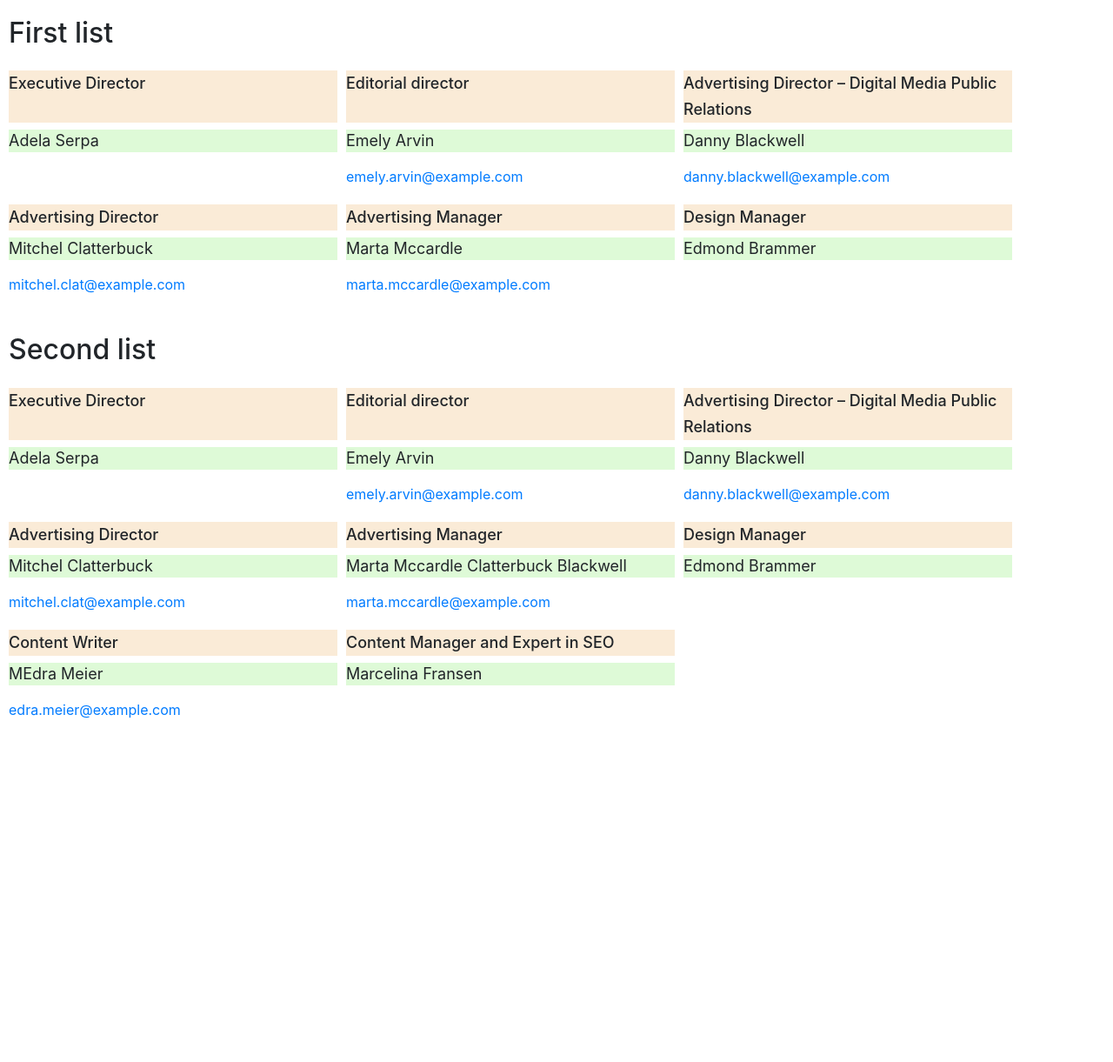
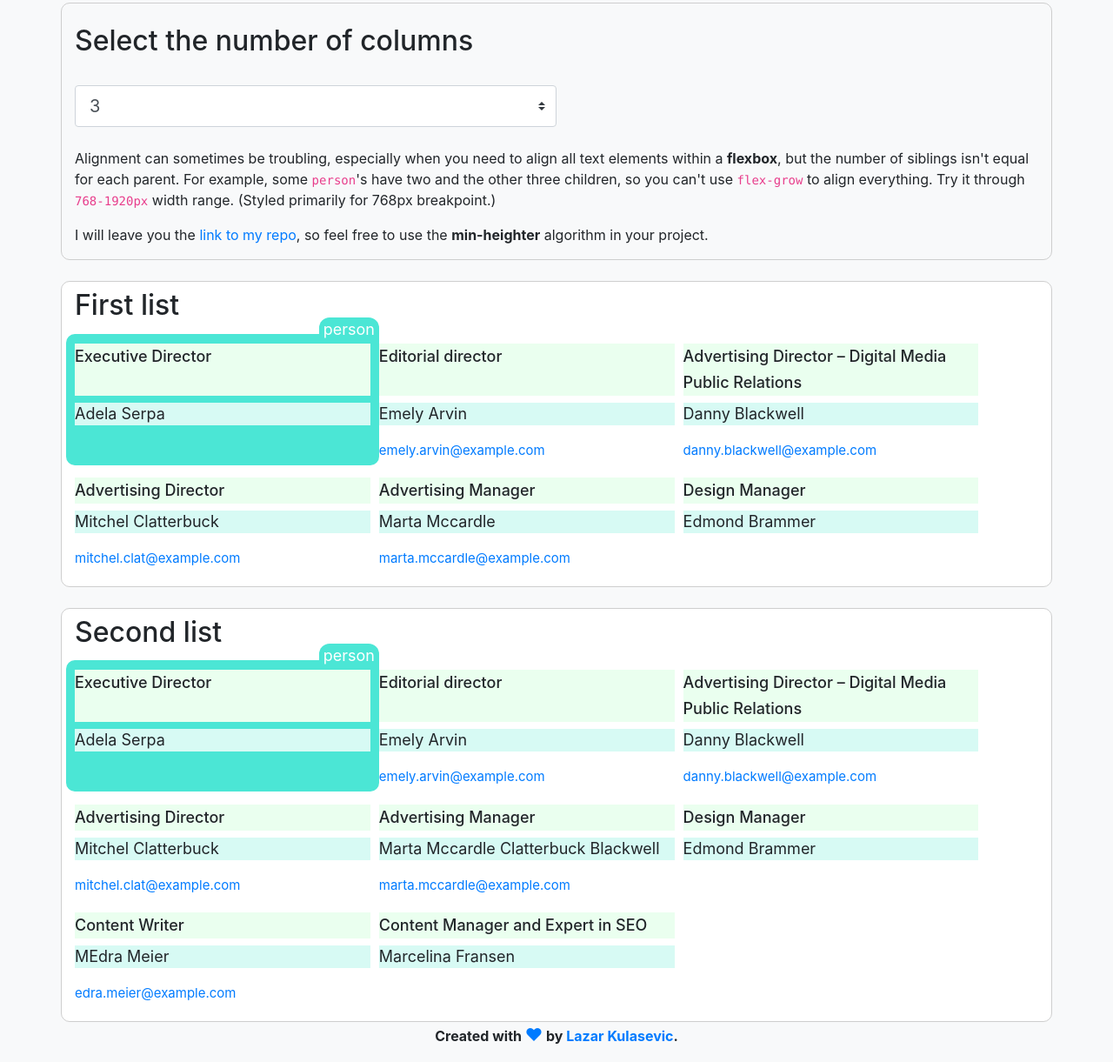
Before and after one commit to lazarkulasevic/min-heighter, a plain HTML site: page index.html in a window 1280 px wide. Shown: the part 77-1298 px from the top of the page at 87% size. Before the commit the page ends 925 px from the top, so only its background shows below. Drawn offline with nearby package versions, Linux system fonts and the light colour scheme.

Commit message:
added some styles

```diff
--- a/index.html
+++ b/index.html
@@ -5,20 +5,36 @@
     <meta http-equiv="X-UA-Compatible" content="IE=edge">
     <meta name="viewport" content="width=device-width, initial-scale=1.0">
     <title>Min-heighter</title>
+    <meta property="og:title" content="Min-heighter">
+    <meta property="og:url" content="https://lazarkulasevic.github.io/min-heighter">
+    <meta property="og:type" content="website">
+    <meta property="og:description" content="JavaScript algorithm for setting 'min-height' to all elements in one row based on the most voluminous one.">
     <link rel="stylesheet" href="https://stackpath.bootstrapcdn.com/bootstrap/4.5.2/css/bootstrap.min.css" integrity="sha384-JcKb8q3iqJ61gNV9KGb8thSsNjpSL0n8PARn9HuZOnIxN0hoP+VmmDGMN5t9UJ0Z" crossorigin="anonymous">
     <link rel="stylesheet" href="style.css">
 </head>
-<body>
+<body class="bg-light">
     <div class="container">
-        <select class="custom-select custom-select-lg mt-4" id="select">
+        <h1 class="title pt-4">Min-heighter</h1>
+    </div>
+    <div class="container">
+        <h2 class="pt-4">Select the number of columns</h2>
+        <select class="custom-select custom-select-lg mt-4 mb-4" id="select">
             <option value="2">2</option>
             <option value="3" selected>3</option>
             <option value="4">4</option>
             <option value="5">5</option>
         </select>
+        <p>
+            Alignment can sometimes be troubling, especially when you need to align all text elements within a <b>flexbox</b>,
+            but the number of siblings isn't equal for each parent. For example, some <code>person</code>'s have two and the other
+            three children, so you can't use <code>flex-grow</code> to align everything. Try it through <code>768-1920px</code> width range. (Styled primarily for 768px breakpoint.)
+        </p>
+        <p>
+            I will leave you the <a href="https://lazarkulasevic.github.io/min-heighter/">link to my repo</a>, so feel free to use the <b>min-heighter</b> algorithm in your project.
+        </p>
     </div>
-    <section>
-        <h2 class="mb-4 mt-4">First list</h2>
+    <div class="container bg-white mt-4">
+        <h2 class="mb-4 pt-2">First list</h2>
         <div class="list">
             <div class="person">
                 <h4>Executive Director</h4>
@@ -47,9 +63,9 @@
                 <p>Edmond Brammer</p>
             </div>
         </div>
-    </section>
-    <section>
-        <h2 class="mb-4 mt-4">Second list</h2>
+    </div>
+    <div class="container bg-white mt-4">
+        <h2 class="mb-4 pt-2">Second list</h2>
         <div class="list">
             <div class="person">
                 <h4>Executive Director</h4>
@@ -86,7 +102,13 @@
                 <p>Marcelina Fransen</p>
             </div>
         </div>
-    </section>
+    </div>
+    <div class="alert alert-secondary mt-2 notice" role="alert">
+        This page works only on devices with a <b>width</b> greater than 767px.
+    </div>
+    <p class="developer">
+        Created with <span>&hearts;</span> by <a href="https://github.com/lazarkulasevic">Lazar Kulasevic</a>.
+    </p>
     <script src="minHeight.js"></script>
 </body>
 </html>
--- a/minHeight.js
+++ b/minHeight.js
@@ -2,7 +2,7 @@ const select = document.getElementById('select')
 select.value = localStorage.getItem('select-elements-in-row') || 3
 
 document.querySelectorAll('.person').forEach(div => {
-    div.style.width = 90 / select.value + '%'
+    div.style.width = 92 / select.value + '%'
 })
 
 select.addEventListener('change', event => {
--- a/style.scss
+++ b/style.scss
@@ -1,21 +1,91 @@
 body {
     margin: 0 10px;
+}
+.notice {
+    display: none;
+}
+#select {
+    width: 50%;
+}
+.container:not(:first-child) {
+    border: 1px solid #cecece;
+    border-radius: 10px;
+}
+.title {
+    color: #1ba3c5;
 }
 .list {
     display: flex;
     flex-wrap: wrap;
     .person {
-        width: calc(33.33% - 20px);
+        position: relative;
         margin: 0 10px 20px 0;
+        border-radius: 10px;
+        z-index: 2;
+        &:first-child {
+            &:before {
+                content: '';
+                position: absolute;
+                height: 112%;
+                width: 106%;
+                top: -8%;
+                left: -3%;
+                background-color: #4be6d5;
+                border-radius: 10px;
+                border-top-right-radius: 0;
+                z-index: -1;
+            }
+            &:after {
+                content: 'person';
+                position: absolute;
+                top: -30px;
+                right: -3%;
+                color: #fff;
+                font-size: 18px;
+                background-color: #4be6d5;
+                padding: 0 5px;
+                border-top-right-radius: 12px;
+                border-top-left-radius: 12px;
+            }
+        }
     }
     h4 {
         line-height: 30px;
         font-size: 18px;
-        background-color: antiquewhite;
+        background-color: #eaffef;
     }
     p {
         font-size: 18px;
         line-height: 26px;
-        background-color: #defad7;
+        background-color: #d7faf4;
+    }
+    a {
+        font-size: 12px;
+        @media (min-width: 1024px) {
+            font-size: 15px;
+        }
     }
 }
+.developer {
+    text-align: center;
+    font-weight: bold;
+    span {
+        color: #007bff;
+        font-size: 20px;
+    }
+    a {
+        color: #007bff;
+        text-decoration: none;
+        &:hover {
+            text-decoration: underline;
+        }
+    }
+}
+@media (max-width: 767px) {
+    .container {
+        display: none
+    }
+    .notice {
+        display: block;
+    }
+}
```
Also changed, not shown: style.css, 1 other file.
